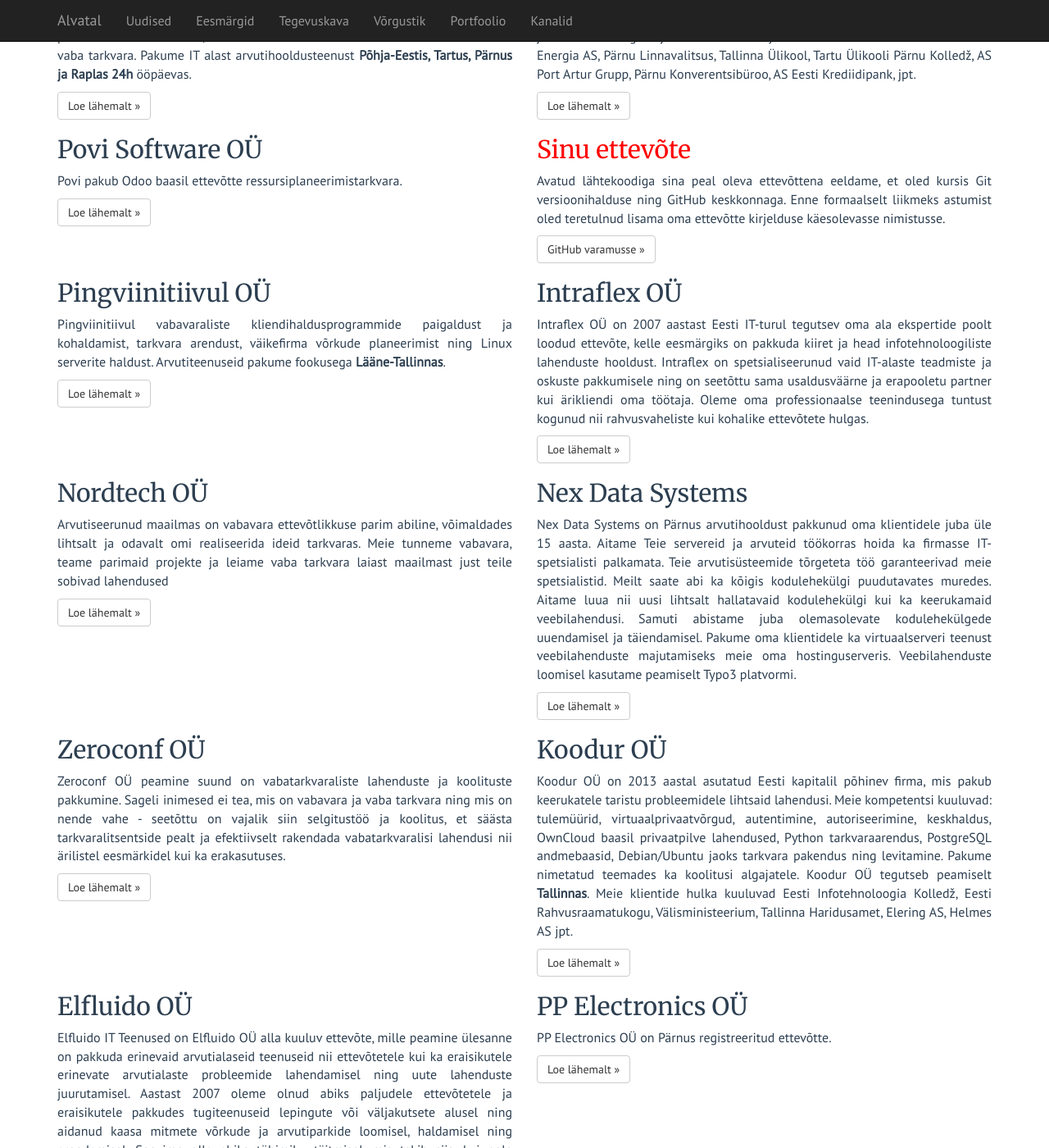
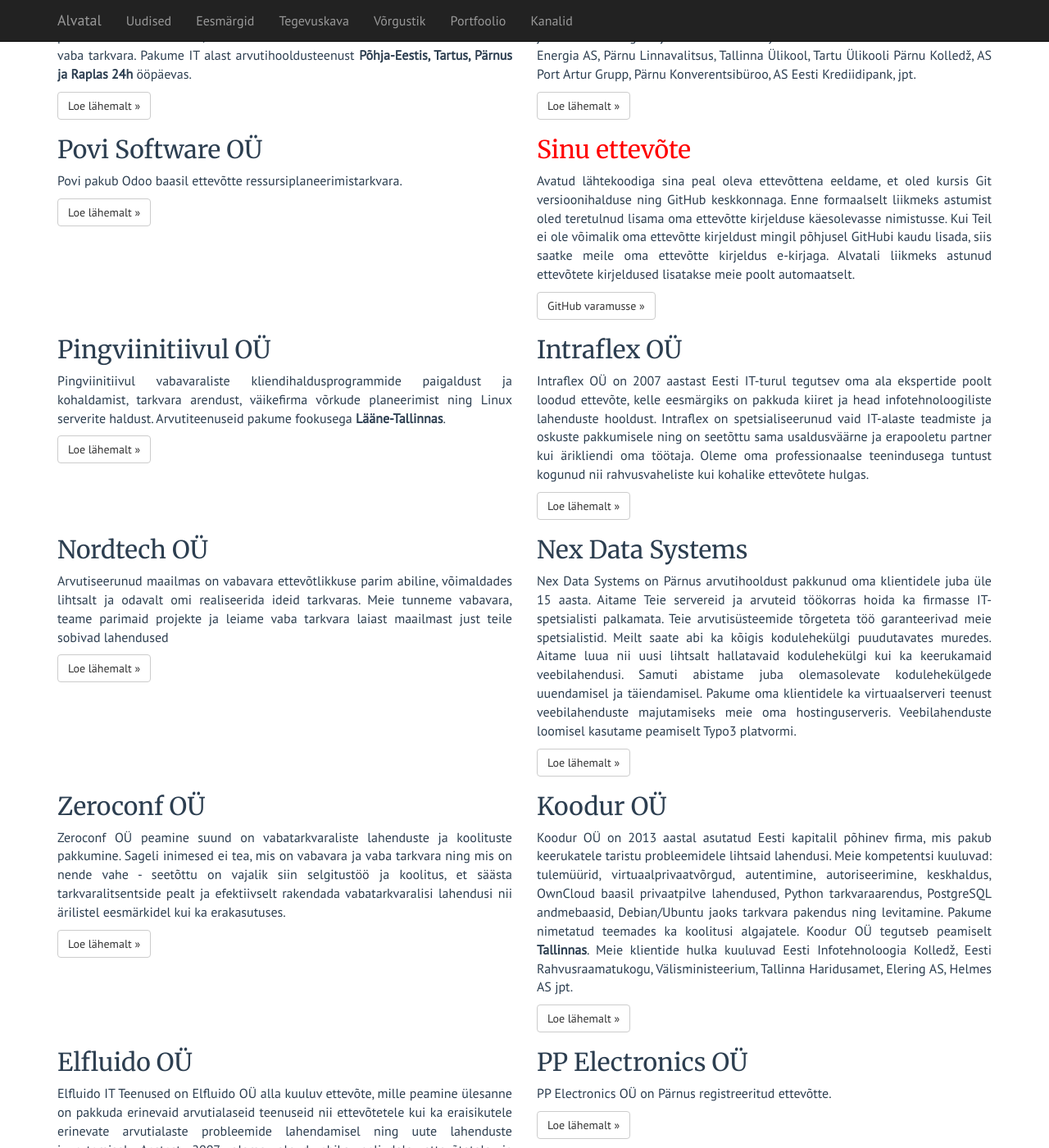
Before and after one commit to alvatal/alvatal.github.io, a Jekyll site: the page built from business.md, in a window 1280 px wide and 1400 px high, scrolled down 462 px. Shown: the whole window at 82% size. Built offline with Jekyll 4.4.1, drawn with Linux system fonts in a browser that asks for light colours.

```diff
--- a/assets/css/style.css
+++ b/assets/css/style.css
@@ -214,19 +214,21 @@
     transition: background-image 0.5s linear;
     background-size: cover;
     background-position: center center;
-    height: 600px;
-    padding-left:0;
-    padding-right:0;
-    position: relative;
+    height: 500px;
 }
 
-#gallery[data-frame="1"] { background-image:url('../gallery/001.jpg'); }
-#gallery[data-frame="2"] { background-image:url('../gallery/002.jpg'); }
-#gallery[data-frame="3"] { background-image:url('../gallery/003.jpg'); }
-#gallery[data-frame="4"] { background-image:url('../gallery/004.jpg'); }
-#gallery[data-frame="5"] { background-image:url('../gallery/005.jpg'); }
-#gallery[data-frame="6"] { background-image:url('../gallery/006.jpg'); }
-#gallery[data-frame="7"] { background-image:url('../gallery/007.jpg'); }
-#gallery[data-frame="8"] { background-image:url('../gallery/008.jpg'); }
-#gallery[data-frame="9"] { background-image:url('../gallery/009.jpg'); }
-#gallery[data-frame="10"] { background-image:url('../gallery/010.jpg'); }
+#gallery[data-frame="1"], #preload .frame1 { background-image:url('../gallery/001.jpg'); }
+#gallery[data-frame="2"], #preload .frame2 { background-image:url('../gallery/002.jpg'); }
+#gallery[data-frame="3"], #preload .frame3 { background-image:url('../gallery/003.jpg'); }
+#gallery[data-frame="4"], #preload .frame4 { background-image:url('../gallery/004.jpg'); }
+#gallery[data-frame="5"], #preload .frame5 { background-image:url('../gallery/005.jpg'); }
+#gallery[data-frame="6"], #preload .frame6 { background-image:url('../gallery/006.jpg'); }
+#gallery[data-frame="7"], #preload .frame7 { background-image:url('../gallery/007.jpg'); }
+#gallery[data-frame="8"], #preload .frame8 { background-image:url('../gallery/008.jpg'); }
+#gallery[data-frame="9"], #preload .frame9 { background-image:url('../gallery/009.jpg'); }
+#gallery[data-frame="10"], #preload .frame10 { background-image:url('../gallery/010.jpg'); }
+
+#preload div {
+    background-repeat: no-repeat;
+    background-position: -9999px -9999px;
+}
--- a/business.md
+++ b/business.md
@@ -83,6 +83,10 @@
         kursis Git versioonihalduse ning GitHub keskkonnaga.
         Enne formaalselt liikmeks astumist oled teretulnud lisama oma ettevõtte
         kirjelduse käesolevasse nimistusse.
+        Kui Teil ei ole võimalik oma ettevõtte kirjeldust mingil põhjusel
+        GitHubi kaudu lisada, siis saatke meile oma ettevõtte kirjeldus e-kirjaga.
+        Alvatali liikmeks astunud ettevõtete kirjeldused lisatakse
+        meie poolt automaatselt.
         </p>
         <a class="btn btn-default" href="https://github.com/alvatal/alvatal.github.io/blob/master/business.md" role="button">GitHub varamusse &raquo;</a>
     </div>
```
Also changed, not shown: assets/resources/syntax/syntax.css (deleted, +0 -65 lines), index.md (+15 -7 lines), network.md (+7 -3 lines), assets/ico/apple-touch-icon-114-precomposed.png (deleted), assets/ico/apple-touch-icon-144-precomposed.png (deleted), assets/ico/apple-touch-icon-57-precomposed.png (deleted), assets/ico/apple-touch-icon-72-precomposed.png (deleted), assets/media/dbyll-ss.png (deleted), 3 other files.
